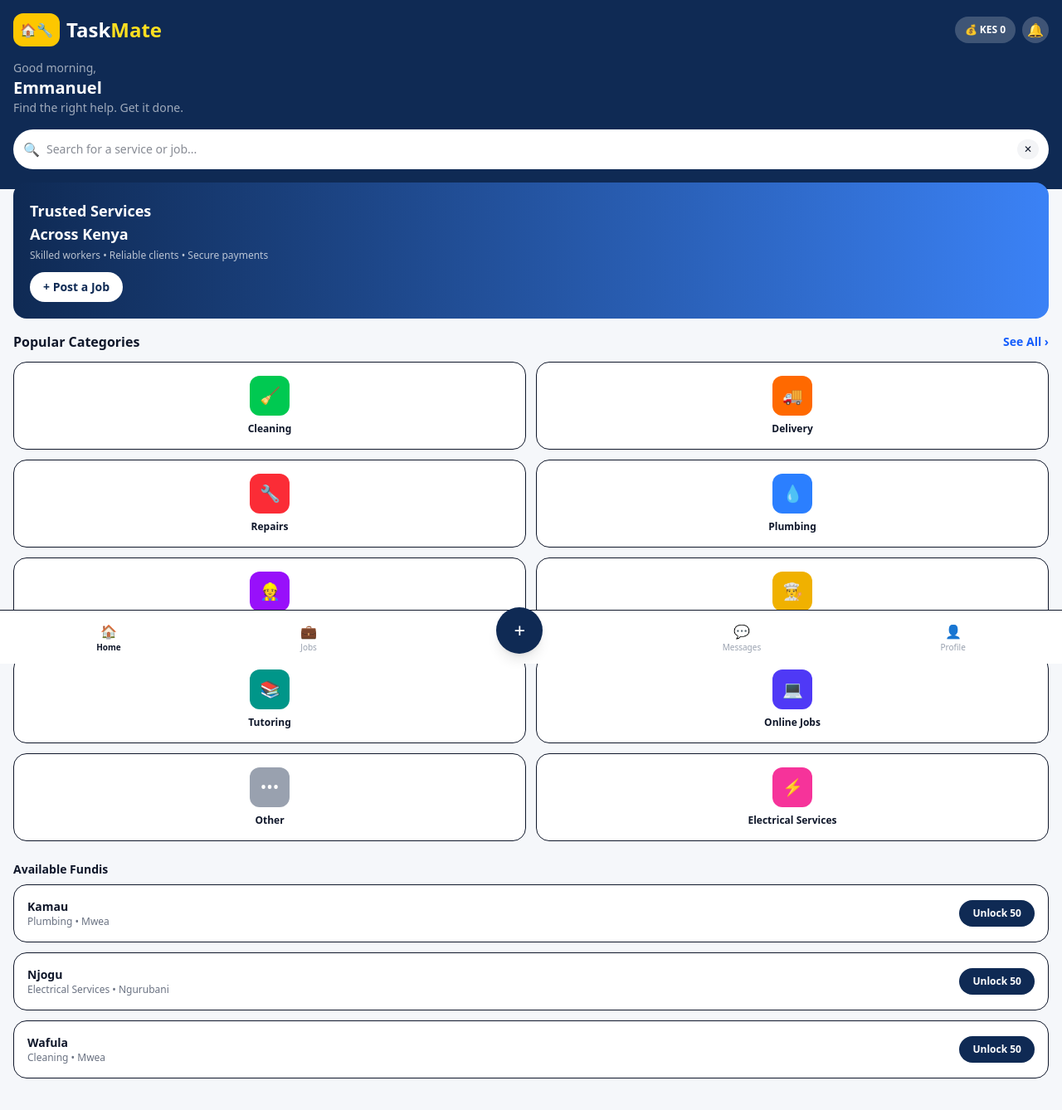
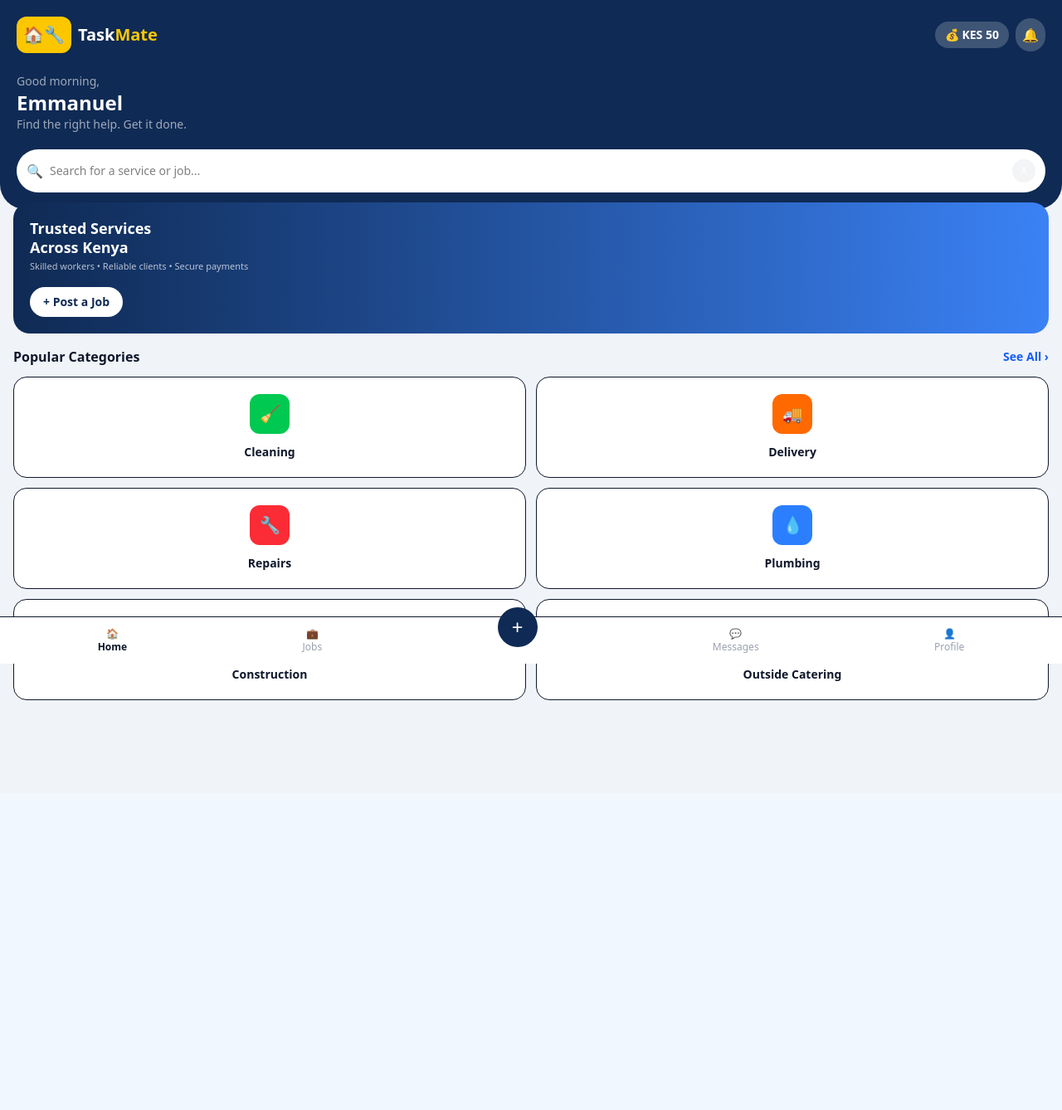
Before and after one commit to njoguemmanuel04-lgtm/taskmate, a Next.js app: page / in a window 1280 px wide. Shown: the top 1338 px of the page at 83% size. After the commit the page ends 956 px from the top, so only its background shows below. Built offline with nearby package versions, Linux system fonts and the light colour scheme.

Commit message:
Update page.tsx

```diff
--- a/app/page.tsx
+++ b/app/page.tsx
@@ -1,153 +1,75 @@
 "use client"
-import { useState, useEffect } from "react"
 import Link from "next/link"
-import { useRouter } from "next/navigation"
 
-export default function Home() {
-  const router = useRouter()
-  const cats = [
-    { n: "Cleaning", i: "🧹", c: "bg-green-500" },
-    { n: "Delivery", i: "🚚", c: "bg-orange-500" },
-    { n: "Repairs", i: "🔧", c: "bg-red-500" },
-    { n: "Plumbing", i: "💧", c: "bg-blue-500" },
-    { n: "Construction", i: "👷", c: "bg-purple-600" },
-    { n: "Outside Catering", i: "👨‍🍳", c: "bg-yellow-500" },
-    { n: "Tutoring", i: "📚", c: "bg-teal-600" },
-    { n: "Online Jobs", i: "💻", c: "bg-indigo-600" },
-    { n: "Other", i: "•••", c: "bg-gray-400" },
-    { n: "Electrical Services", i: "⚡", c: "bg-pink-500" },
+export default function Home(){
+  const categories=[
+    {name:"Cleaning", icon:"🧹", bg:"bg-green-500"},
+    {name:"Delivery", icon:"🚚", bg:"bg-orange-500"},
+    {name:"Repairs", icon:"🔧", bg:"bg-red-500"},
+    {name:"Plumbing", icon:"💧", bg:"bg-blue-500"},
+    {name:"Construction", icon:"👷", bg:"bg-purple-600"},
+    {name:"Outside Catering", icon:"👨‍🍳", bg:"bg-yellow-500"},
   ]
 
-  const [search, setSearch] = useState("")
-  const [unlocked, setUnlocked] = useState<number[]>([])
-  const [workers, setWorkers] = useState<any[]>([])
-  const mpesa = "0116982197"
-
-  useEffect(() => {
-    const w = JSON.parse(localStorage.getItem("workers") || "[]")
-    if (w.length === 0) {
-      // Demo fundis so buttons show something
-      const demo = [
-        { name: "Kamau", skill: "Plumbing", loc: "Mwea", phone: "0700000001" },
-        { name: "Njogu", skill: "Electrical Services", loc: "Ngurubani", phone: "0700000002" },
-        { name: "Wafula", skill: "Cleaning", loc: "Mwea", phone: "0700000003" },
-      ]
-      localStorage.setItem("workers", JSON.stringify(demo))
-      setWorkers(demo)
-    } else setWorkers(w)
-    setUnlocked(JSON.parse(localStorage.getItem("unlocked_fundis") || "[]"))
-  }, [])
-
-  const unlock = async (idx: number) => {
-    const raw = prompt(`Pay KES 50 to ${mpesa}\nEnter your M-PESA number (07...)`)
-    if (!raw) return
-    const phone = raw.startsWith("0")? `254${raw.slice(1)}` : raw
-    try {
-      alert(`⏳ Sending STK to ${phone}...`)
-      const res = await fetch("/api/mpesa", {
-        method: "POST",
-        headers: { "Content-Type": "application/json" },
-        body: JSON.stringify({ phone, amount: 1 })
-      })
-      const data = await res.json()
-      if (data.ResponseCode === "0") {
-        alert("✅ STK Sent! Enter PIN")
-        setTimeout(() => {
-          const nu = [...unlocked, idx]
-          setUnlocked(nu)
-          localStorage.setItem("unlocked_fundis", JSON.stringify(nu))
-        }, 12000)
-        return
-      }
-    } catch {}
-    if (!confirm(`STK not ready - Use Send Money\nSend KES 50 to ${mpesa}\nOK after pay`)) return
-    const nu = [...unlocked, idx]
-    setUnlocked(nu)
-    localStorage.setItem("unlocked_fundis", JSON.stringify(nu))
-  }
-
-  const filtered = workers.filter((w: any) =>
-    w.skill.toLowerCase().includes(search.toLowerCase()) ||
-    w.name.toLowerCase().includes(search.toLowerCase())
-  )
-
-  return (
-    <div className="min-h-screen bg-[#f5f7fa] pb-24">
-      {/* HEADER */}
-      <div className="bg-[#0f2a54] p-4 pb-6">
+  return(
+    <div className="min-h-screen bg-[#f0f3f8] pb-24">
+      {/* HEADER - Same as your screenshot */}
+      <div className="bg-[#0f2a54] text-white p-5 rounded-b-[30px]">
         <div className="flex justify-between items-center">
           <div className="flex items-center gap-2">
-            <div className="bg-yellow-400 p-2 rounded-xl">🏠🔧</div>
-            <h1 className="font-black text-white text-2xl">Task<span className="text-yellow-300">Mate</span></h1>
+            <div className="bg-yellow-400 p-2 rounded-xl text-xl">🏠🔧</div>
+            <h1 className="font-black text-xl">Task<span className="text-yellow-400">Mate</span></h1>
           </div>
-          <div className="flex gap-2">
-            <button onClick={()=>router.push("/earnings")} className="bg-white/20 text-white px-3 py-1 rounded-full text-xs font-bold">💰 KES {unlocked.length * 50}</button>
-            <button onClick={()=>alert("🔔 No new notifications")} className="bg-white/20 w-8 h-8 rounded-full">🔔</button>
+          <div className="flex gap-2 items-center">
+            <Link href="/subscription" className="bg-white/20 px-3 py-1.5 rounded-full text-sm font-bold flex items-center gap-1">
+              💰 KES 50
+            </Link>
+            <div className="bg-white/20 p-2 rounded-full">🔔</div>
           </div>
         </div>
-        <p className="text-white/60 text-sm mt-4">Good morning,</p>
-        <p className="text-white font-bold text-xl">Emmanuel</p>
+
+        <p className="text-white/60 mt-6 text-sm">Good morning,</p>
+        <h2 className="font-black text-2xl">Emmanuel</h2>
         <p className="text-white/60 text-sm">Find the right help. Get it done.</p>
 
-        <div className="mt-4 bg-white rounded-full p-3 flex items-center gap-2">
+        <div className="bg-white rounded-full flex items-center p-3 mt-5 gap-2">
           <span>🔍</span>
-          <input value={search} onChange={e=>setSearch(e.target.value)} placeholder="Search for a service or job..." className="flex-1 outline-none text-sm" />
-          <button onClick={()=>setSearch("")} className="text-xs bg-gray-100 px-2 py-1 rounded-full">✕</button>
+          <input placeholder="Search for a service or job..." className="flex-1 text-black outline-none text-sm" />
+          <span className="bg-gray-100 rounded-full w-7 h-7 flex items-center justify-center text-xs">X</span>
         </div>
       </div>
 
       {/* BANNER */}
-      <div className="mx-4 -mt-2 bg-gradient-to-r from-[#0f2a54] to-[#3b82f6] rounded-2xl p-5 text-white">
-        <h2 className="font-bold text-lg">Trusted Services<br/>Across Kenya</h2>
-        <p className="text-xs text-white/70 mt-1">Skilled workers • Reliable clients • Secure payments</p>
-        <button onClick={()=>router.push("/post")} className="mt-3 bg-white text-[#0f2a54] px-4 py-2 rounded-full text-sm font-bold">+ Post a Job</button>
+      <div className="mx-4 -mt-2 bg-gradient-to-r from-[#0f2a54] to-[#3b82f6] rounded-[20px] p-5 text-white">
+        <h3 className="font-black text-lg leading-tight">Trusted Services<br/>Across Kenya</h3>
+        <p className="text-white/70 text-[11px] mt-1">Skilled workers • Reliable clients • Secure payments</p>
+        <Link href="/post" className="inline-block bg-white text-[#0f2a54] text-sm font-bold px-4 py-2 rounded-full mt-4">+ Post a Job</Link>
       </div>
 
-      {/* CATEGORIES */}
+      {/* CATEGORIES - Same as screenshot */}
       <div className="p-4">
-        <div className="flex justify-between items-center">
-          <h3 className="font-bold">Popular Categories</h3>
-          <button onClick={()=>{setSearch(""); window.scrollTo(0,400)}} className="text-blue-600 text-sm font-bold">See All ›</button>
+        <div className="flex justify-between items-center mb-3">
+          <h3 className="font-black">Popular Categories</h3>
+          <Link href="/categories" className="text-blue-600 text-sm font-bold">See All ›</Link>
         </div>
 
-        <div className="grid grid-cols-2 gap-3 mt-3">
-          {cats.map((c, i) => (
-            <button key={i} onClick={()=>setSearch(c.n === "Other"? "" : c.n)} className="bg-white border rounded-2xl p-4 text-center active:scale-95 transition">
-              <div className={`${c.c} w-12 h-12 mx-auto rounded-xl flex items-center justify-center text-xl text-white`}>{c.i}</div>
-              <p className="font-bold text-xs mt-2">{c.n}</p>
-            </button>
+        <div className="grid grid-cols-2 gap-3">
+          {categories.map((c)=>(
+            <div key={c.name} className="bg-white rounded-2xl p-5 text-center border">
+              <div className={`${c.bg} w-12 h-12 rounded-xl flex items-center justify-center text-xl mx-auto`}>{c.icon}</div>
+              <p className="font-bold text-sm mt-3">{c.name}</p>
+            </div>
           ))}
-        </div>
-
-        {/* FUNDIS LIST - SHOWS WHEN CATEGORY CLICKED */}
-        <div className="mt-6">
-          <h3 className="font-bold text-sm mb-2">{search? `Results for "${search}"` : "Available Fundis"}</h3>
-          <div className="space-y-3">
-            {filtered.map((w: any, i: number) => (
-              <div key={i} className="bg-white rounded-2xl p-4 border flex justify-between items-center">
-                <div>
-                  <p className="font-bold text-sm">{w.name}</p>
-                  <p className="text-xs text-gray-500">{w.skill} • {w.loc}</p>
-                </div>
-                {unlocked.includes(i)? (
-                  <a href={`tel:${w.phone}`} className="bg-green-600 text-white px-4 py-2 rounded-full text-xs font-bold">📞 Call</a>
-                ) : (
-                  <button onClick={()=>unlock(i)} className="bg-[#0f2a54] text-white px-4 py-2 rounded-full text-xs font-bold">Unlock 50</button>
-                )}
-              </div>
-            ))}
-            {filtered.length===0 && <p className="text-center text-xs text-gray-400 mt-4">Tap a category above to find fundis 👆</p>}
-          </div>
         </div>
       </div>
 
-      {/* BOTTOM NAV - ALL FUNCTIONING */}
-      <div className="fixed bottom-0 left-0 right-0 bg-white border-t flex justify-around items-center p-2 py-3">
-        <button onClick={()=>window.scrollTo(0,0)} className="text-center"><p>🏠</p><p className="text-[10px] font-bold">Home</p></button>
-        <button onClick={()=>router.push("/jobs")} className="text-center text-gray-400"><p>💼</p><p className="text-[10px]">Jobs</p></button>
-        <button onClick={()=>router.push("/post")} className="bg-[#0f2a54] w-14 h-14 rounded-full flex items-center justify-center text-white text-2xl -mt-4 shadow-lg">+</button>
-        <button onClick={()=>router.push("/messages")} className="text-center text-gray-400"><p>💬</p><p className="text-[10px]">Messages</p></button>
-        <button onClick={()=>router.push("/profile")} className="text-center text-gray-400"><p>👤</p><p className="text-[10px]">Profile</p></button>
+      {/* BOTTOM NAV - Same as screenshot */}
+      <div className="fixed bottom-0 left-0 right-0 bg-white border-t flex justify-around p-3">
+        <span className="text-center text-xs font-bold">🏠<br/>Home</span>
+        <span className="text-center text-xs text-gray-400">💼<br/>Jobs</span>
+        <div className="bg-[#0f2a54] w-12 h-12 rounded-full flex items-center justify-center text-white text-2xl -mt-6">+</div>
+        <span className="text-center text-xs text-gray-400">💬<br/>Messages</span>
+        <Link href="/subscription" className="text-center text-xs text-gray-400">👤<br/>Profile</Link>
       </div>
     </div>
   )
```
